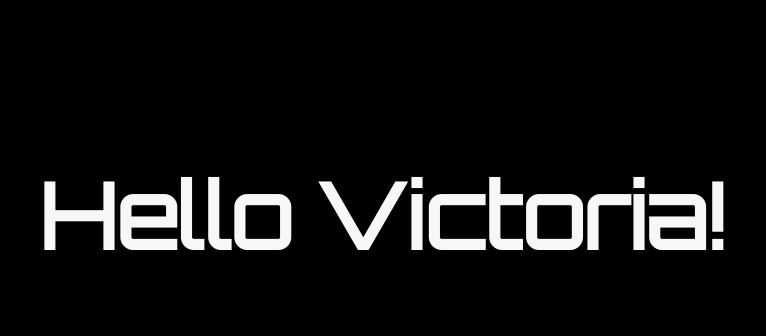
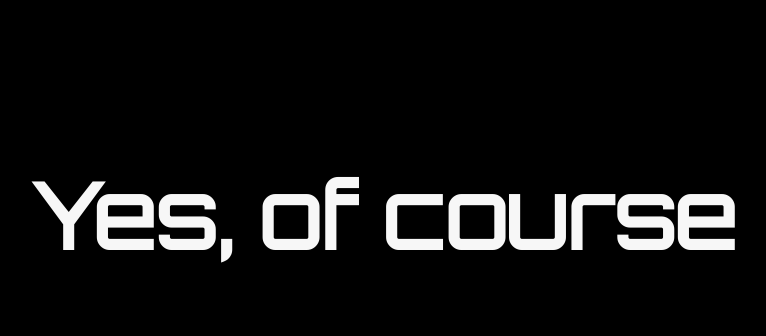
Before and after one commit to pmuvv/pmuvv.github.io, a plain HTML site: page index.html in a window 1280 px wide. Shown: the part 184-520 px from the top of the page, without its empty margins (257-1023 px from the left). Drawn offline with Linux system fonts and the light colour scheme.

Commit message:
Update index.html

```diff
--- a/index.html
+++ b/index.html
@@ -5,11 +5,11 @@
        <link href='https://fonts.googleapis.com/css?family=Orbitron|Open+Sans' rel='stylesheet' type='text/css'>
        <link rel="shortcut icon" href="favicon.ico">
        <link rel="stylesheet" type="text/css" href="css/main.css">
-       <title>Hello!</title>
+       <title>Realy</title>
     </head>
     <body>
     	<div class="main-wrapper">
-        	<h1>Hello Victoria!</h1>
+        	<h1>Yes, of course</h1>
 	</div>
     </body>
 </html>
```
